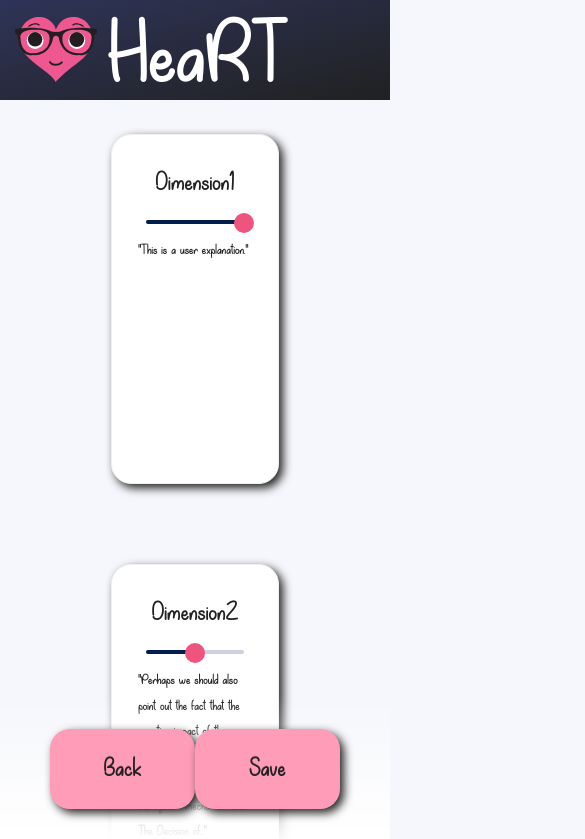
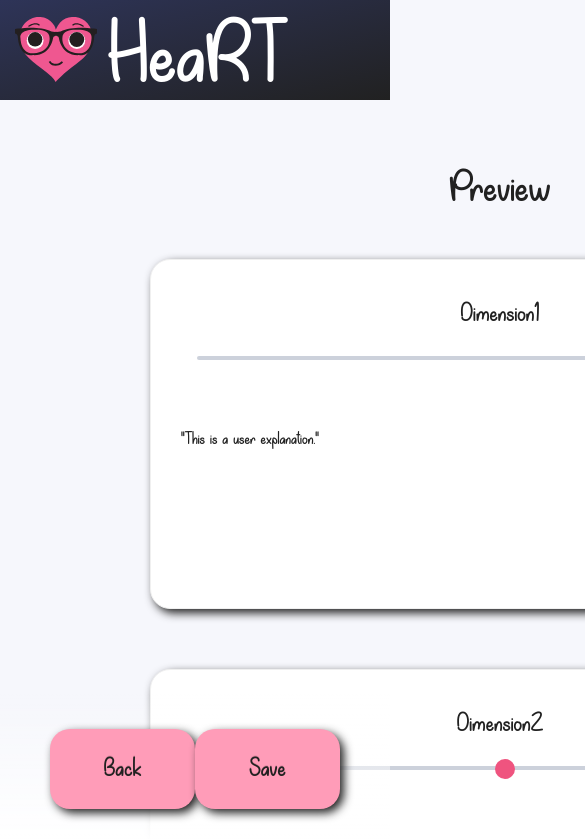
Before and after one commit to HeartUoA/HeaRT, a React (Create React App) app: page /Preview in a window 390 px wide. Shown: the top 839 px of the page, 585 px wide, since content can reach past the window. Built offline with nearby package versions, Linux system fonts and the light colour scheme.

Commit message:
Fixed responsiveness of DisplayCards and Preview pages

```diff
--- a/src/components/Dimension.tsx
+++ b/src/components/Dimension.tsx
@@ -30,20 +30,20 @@ const Dimension: React.FC<MainProps> = (props: MainProps) => {
     <Card
       className={props.dimension.isPreview ? "Card-Preview" : "Card-Dimension"}
     >
-      <p className="Card-Text">{props.dimension.dimensionValue}</p>
-      <div className="Slider">
+      <p className="Dimension-Name-Text">{props.dimension.dimensionValue}</p>
         <Slider
-          className="Slider-Bar"
+          className="Slider"
           value={props.dimension.scale}
           onChange={props.sliderUpdate}
           marks={props.dimension.marks}
+          tooltipVisible={false}
+          included={false}
         />
         <Typography className="User-Explanation">
           {props.dimension.userExplanation.length > 0
             ? '"' + props.dimension.userExplanation + '"'
             : ""}
-        </Typography>
-      </div>
+      </Typography>
     </Card>
   );
 };
--- a/src/pages/DisplayCards.tsx
+++ b/src/pages/DisplayCards.tsx
@@ -19,6 +19,7 @@ type Card = {
   text: string;
   isSelected: boolean;
   isEditing: boolean;
+  score: number;
 };
 
 const initialLeftCard: Card = {
@@ -26,6 +27,8 @@ const initialLeftCard: Card = {
     "(Left Card) Lorem ipsm dolor sit amet, consectetuer adipiscing elit, sed diam",
   isSelected: false,
   isEditing: false,
+  score: 0
+
 };
 
 const initialRightCard: Card = {
@@ -33,6 +36,7 @@ const initialRightCard: Card = {
     "(Right Card) Lorem ipsm dolor sit amet, consectetuer adipiscing elit, sed diam",
   isSelected: false,
   isEditing: false,
+  score: 100
 };
 
 const tempDimension = {
@@ -42,7 +46,7 @@ const tempDimension = {
   isPreview: false,
   marks: {
     0: "Fixed",
-    30: "A 3rd dimension",
+    50: "A 3rd dimension",
     100: {
       style: {
         color: "#ef547f",
@@ -52,7 +56,7 @@ const tempDimension = {
   },
 };
 
-const tempColours = {
+const initColours = {
   leftCardColour: "#FFFFFF",
   rightCardColour: "#FFFFFF",
 };
@@ -60,7 +64,7 @@ const tempColours = {
 const DisplayCards: React.FC = () => {
   const [leftState, setLeftState] = useState(initialLeftCard);
   const [rightState, setRightState] = useState(initialRightCard);
-  const [colours, setColours] = useState(tempColours);
+  const [colours, setColours] = useState(initColours);
   const [dimension, setDimension] = useState(tempDimension);
   const progressMade = { completed: 8, total: 14 };
   let isCardSelected = leftState.isSelected || rightState.isSelected;
@@ -82,13 +86,13 @@ const DisplayCards: React.FC = () => {
       case CardSide.Left:
         setLeftState({ ...leftState, isSelected: true });
         setRightState({ ...rightState, isSelected: false });
-        onDimensionChange(0);
+        onDimensionChange(leftState.score);
         break;
 
       case CardSide.Right:
         setRightState({ ...rightState, isSelected: true });
         setLeftState({ ...leftState, isSelected: false });
-        onDimensionChange(100);
+        onDimensionChange(rightState.score);
         break;
 
       default:
@@ -109,6 +113,7 @@ const DisplayCards: React.FC = () => {
         textElement = document.getElementById("leftCardEdit");
         if (!!textElement && !cancel) {
           setLeftState({
+            ...leftState,
             text: textElement.innerText,
             isEditing: !leftState.isEditing,
             isSelected: leftState.isSelected,
@@ -121,6 +126,7 @@ const DisplayCards: React.FC = () => {
         textElement = document.getElementById("rightCardEdit");
         if (!!textElement && !cancel) {
           setRightState({
+            ...rightState,
             text: textElement.innerText,
             isEditing: !rightState.isEditing,
             isSelected: rightState.isSelected,
@@ -175,9 +181,7 @@ const DisplayCards: React.FC = () => {
           </Typography>
           <div className="Cards-Container">
             <Card
-              className={`${isCardSelected ? "Card-Clicked" : "Card"} ${
-                leftState.isSelected ? "Card-Selected" : ""
-              }`}
+              className={`Card ${leftState.isSelected && "Card-Selected"}`}
               onClick={() => onCardClick(CardSide.Left)}
               style={{ backgroundColor: colours.leftCardColour }}
             >
@@ -220,9 +224,7 @@ const DisplayCards: React.FC = () => {
               )}
             </Card>
             <Card
-              className={`${isCardSelected ? "Card-Clicked" : "Card"} ${
-                rightState.isSelected ? "Card-Selected" : ""
-              }`}
+              className={`Card ${rightState.isSelected && "Card-Selected"}`}
               onClick={() => onCardClick(CardSide.Right)}
               style={{ backgroundColor: colours.rightCardColour }}
             >
--- a/src/pages/Preview.tsx
+++ b/src/pages/Preview.tsx
@@ -1,10 +1,11 @@
 import React, { useState } from "react";
-import { Typography, Button } from "antd";
-import { Row } from "antd";
+import { withRouter, RouteComponentProps } from "react-router-dom";
+
+import { Typography, Button, Row } from "antd";
 import Header from "../components/Header";
 import Dimension from "../components/Dimension";
 
-import "../styles/DisplayCards.css";
+import "../styles/Preview.css";
 import "../styles/Footer.css";
 
 const tempValues = [
@@ -60,14 +61,15 @@ const tempValues = [
   },
 ];
 
-const Preview: React.FC = () => {
+const Preview: React.FC<RouteComponentProps> = (props) => {
   const [dimensions, setDimensions] = useState(tempValues);
   const onBackClick = () => {
-    // TODO: Write code here to redirect to course info screen
+    // TODO: Write code here to redirect to display cards screen with the last card
   };
 
   const onSaveClick = () => {
-    // TODO: Write code here to redirect to instructions screen
+    // TODO: Write code here to make API post request to save chart
+    props.history.push("/Replay")
   };
 
   const onDimensionChange = (value: number) => {
@@ -76,8 +78,8 @@ const Preview: React.FC = () => {
   return (
     <div className="Preview">
       <Header />
-      <div className="Content">
-        <Typography className="Statement">Preview</Typography>
+      <div className="Preview-Content">
+        <Typography className="Preview-Title">Preview</Typography>
         <Row className="Dimension-Row">
           {dimensions.map((item) => (
             <Dimension
@@ -106,4 +108,4 @@ const Preview: React.FC = () => {
   );
 };
 
-export default Preview;
+export default withRouter(Preview);
--- a/src/styles/Dimension.css
+++ b/src/styles/Dimension.css
@@ -1,45 +1,60 @@
 .Card-Dimension {
   min-height: 300px;
-  margin: 30px;
-  max-width: 97%;
+  height: 35vh;
+  padding: 30px;
+  margin: 10px 30px 150px 30px;
   box-shadow: 4px 4px 10px #212121;
+  display: flex;
+  flex-direction: column;
+  justify-content: flex-start;
+  align-items: center;
 }
 
 .Card-Preview {
   min-height: 350px;
-  width: 43%;
-  margin: 40px;
+  width: 40vw;
+  min-width: 600px;
+  margin: 30px;
   box-shadow: 4px 4px 10px #212121;
+  padding: 30px;
 }
 
-.Card-Text {
+@media (max-width: 1420px){
+  .Card-Preview{width: 70vw;}
+}
+
+@media (max-width: 1000px){
+  .Card-Preview{width: 700px;}
+}
+
+.ant-card-body {
+  padding: 0px;
+  width: 100%;
+  align-items: center;
+  display: flex;
+  flex-direction: column;
+}
+
+.Dimension-Name-Text {
   text-align: center;
-  font-size: 30px;
+  font-size: min(100vw, 30px);
   margin: 0px;
 }
 
-.Captions-Container {
-  display: flex;
-  flex-direction: row;
-  justify-content: space-between;
+.User-Explanation {
+  margin-top: 45px;
   font-size: 20px;
-}
-
-.User-Explanation {
-  margin-top: 3%;
-  font-size: 16px;
-  margin-left: 2px;
+  align-self: flex-start;
+  text-align: left;
 }
 
 .Slider {
-  margin-top: 2%;
-}
-
-.Slider-Bar {
-  margin-top: %;
+  margin: 15px 0px;
+  width: 95%;
 }
 
 .Dimension-Row {
   justify-content: space-evenly;
   margin: 0px;
+  margin-bottom: 100px;
 }
--- a/src/styles/DisplayCards.css
+++ b/src/styles/DisplayCards.css
@@ -17,10 +17,13 @@
 }
 
 .Statement {
-  display: flex;
-  font-size: 60px;
+  font-size: 50px;
   justify-content: center;
   text-align: center;
+}
+
+@media (max-width: 1150px){
+  .Statement{font-size: 40px;}
 }
 
 .Cards-Container {
@@ -31,7 +34,7 @@
 }
 
 .Card {
-  height: 300px;
+  height: 200px;
   width: 45%;
   min-width: 350px;
   margin: 30px;
@@ -40,21 +43,7 @@
   justify-content: center;
   box-shadow: 4px 4px 10px #212121;
   cursor: pointer;
-  position: relative;
-}
-
-.Card-Clicked {
-  height: 200px;
-  width: 45%;
-  min-width: 350px;
-  margin-left: 30px;
-  margin-right: 30px;
-  margin-bottom: 15px;
-  display: flex;
-  flex-direction: column;
-  justify-content: center;
-  box-shadow: 4px 4px 10px #212121;
-  cursor: pointer;
+  padding: 20px;
 }
 
 .Card:hover {
@@ -71,7 +60,7 @@
 
 .Card-Text {
   text-align: center;
-  font-size: 30px;
+  font-size: 24px;
   margin: 0px;
 }
 
--- /dev/null
+++ b/src/styles/Preview.css
@@ -0,0 +1,23 @@
+.Preview {
+  display: flex;
+  flex-direction: column;
+  text-align: center;
+  height: 100vh;
+  min-width: 1000px;
+}
+
+.Preview-Content {
+  margin: 100px 0px 0px 0px;
+  padding: 50px;
+  display: flex;
+  flex-direction: column;
+  height: 100%;
+  justify-content: space-between;
+  align-items: center;
+}
+
+.Preview-Title {
+  font-size: 50px;
+  justify-content: center;
+  text-align: center;
+}
```
Also changed, not shown: src/styles/custom-antd.css.
